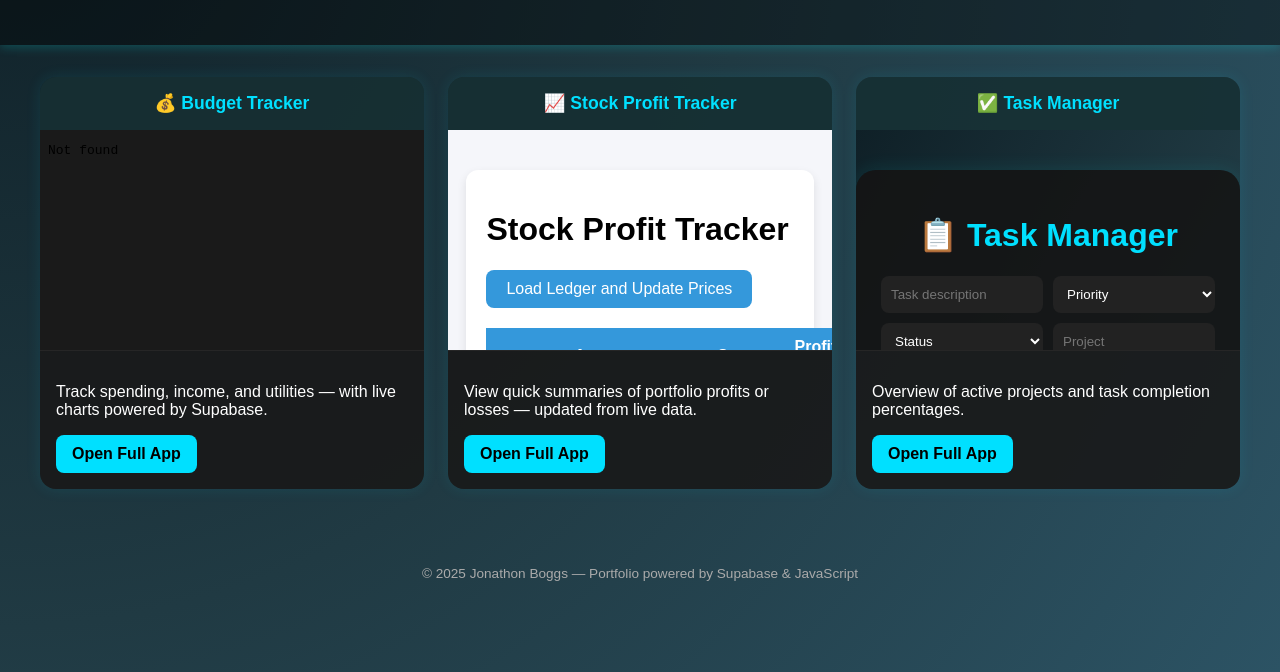
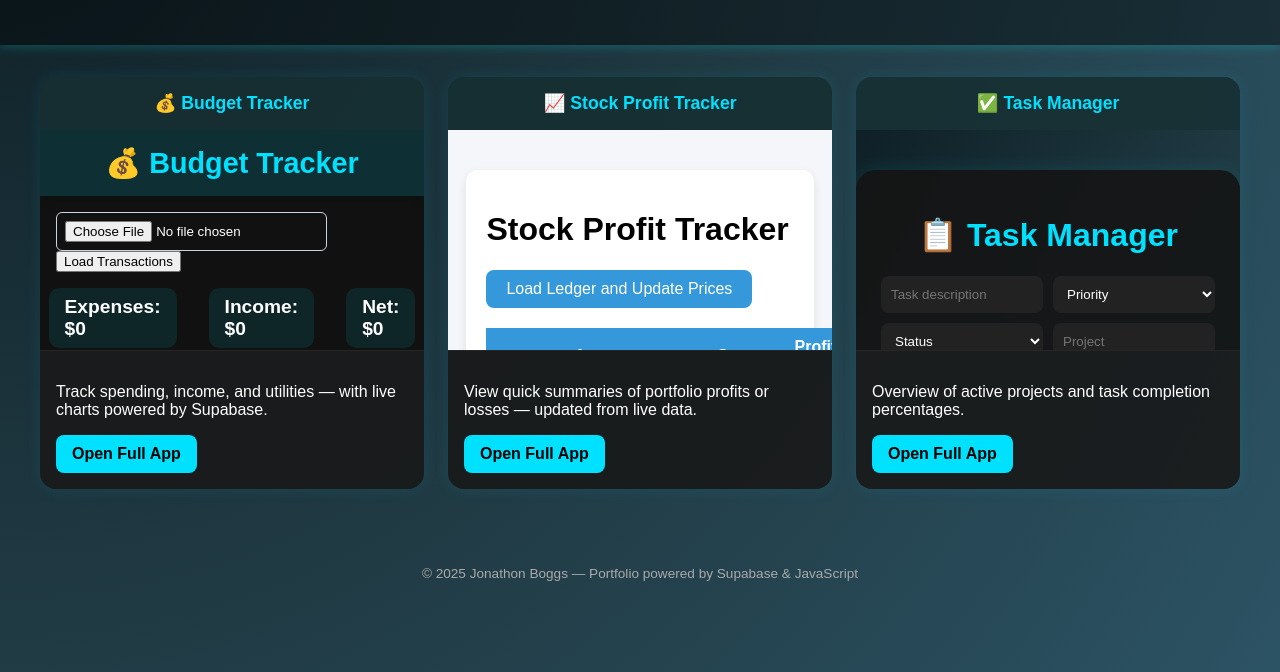
Before and after one commit to coltsplayer/coltsplayer.github.io, a plain HTML site: page master-index.html in a window 1280 px wide. Shown: the part 128-800 px from the top of the page. Drawn offline with nearby package versions, Linux system fonts and the light colour scheme; a script that the page names is missing.

Commit message:
Update master-index.html

```diff
--- a/master-index.html
+++ b/master-index.html
@@ -117,7 +117,7 @@
     <div class="card">
       <header>💰 Budget Tracker</header>
       <div class="preview">
-        <iframe src="budget website/"></iframe>
+        <iframe src="budget/"></iframe>
       </div>
       <div class="info">
         <p>Track spending, income, and utilities — with live charts powered by Supabase.</p>
```
